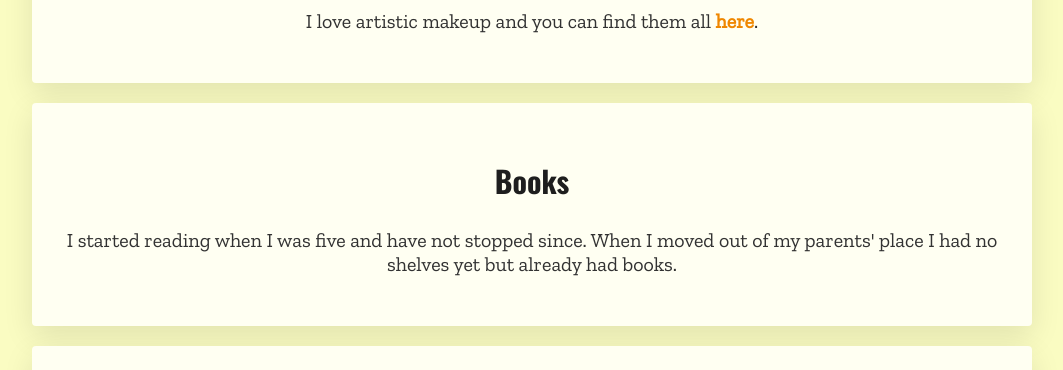
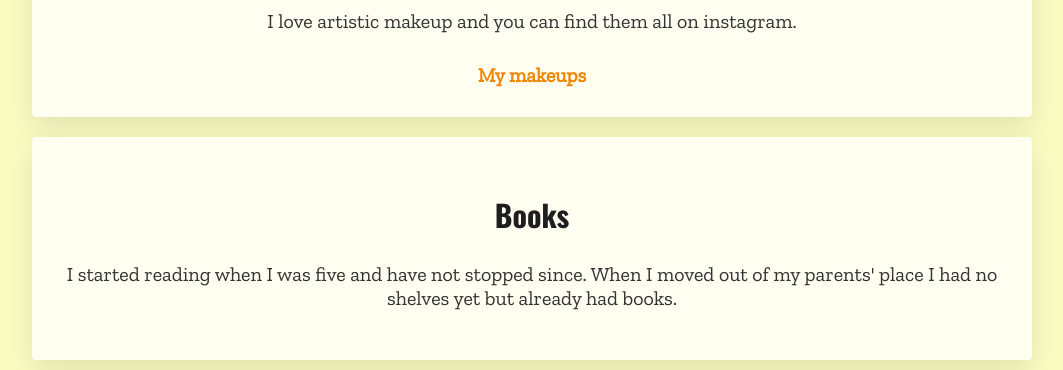
Before and after one commit to enora-claret/my-profile, a plain HTML site: page index.html in a window 1280 px wide. Shown: the part 730-1100 px from the top of the page, without its empty margins (108-1171 px from the left). Drawn offline with nearby package versions, Linux system fonts and the light colour scheme.

Commit message:
Update index.html

```diff
--- a/index.html
+++ b/index.html
@@ -19,9 +19,8 @@
 
 			<div class="box-white">
 				<h2>Makeup</h2>
-				<p>I love artistic makeup and you can find them all
-				<a href="https://www.instagram.com/prisme.makeup/" target="_blank">here</a>.
-				</p>
+				<p style="padding-bottom: 10px;">I love artistic makeup and you can find them all on instagram. </p>
+				<a href="https://www.instagram.com/prisme.makeup/" target="_blank" class="button">My makeups</a>
 			</div>
 
 			<div class="box-white">
```
